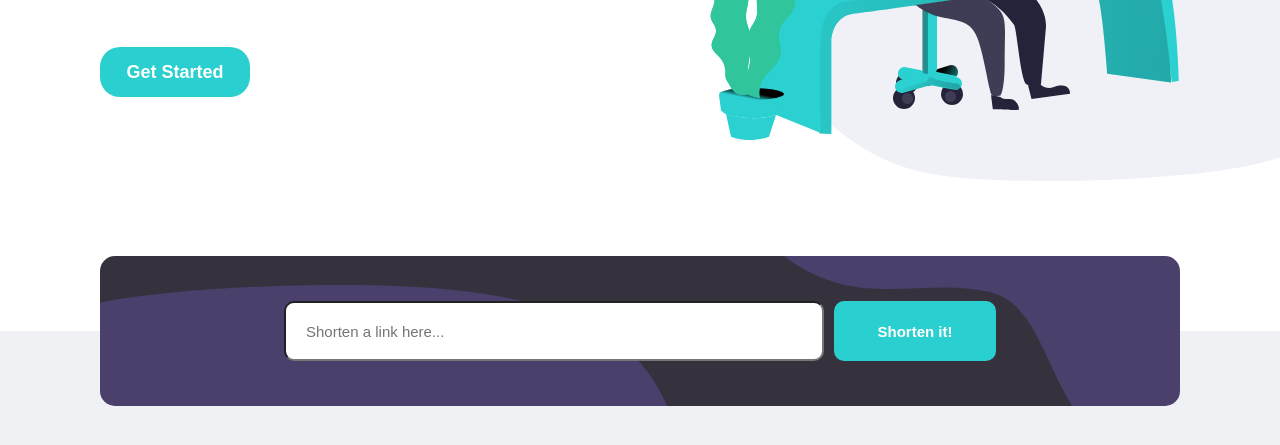
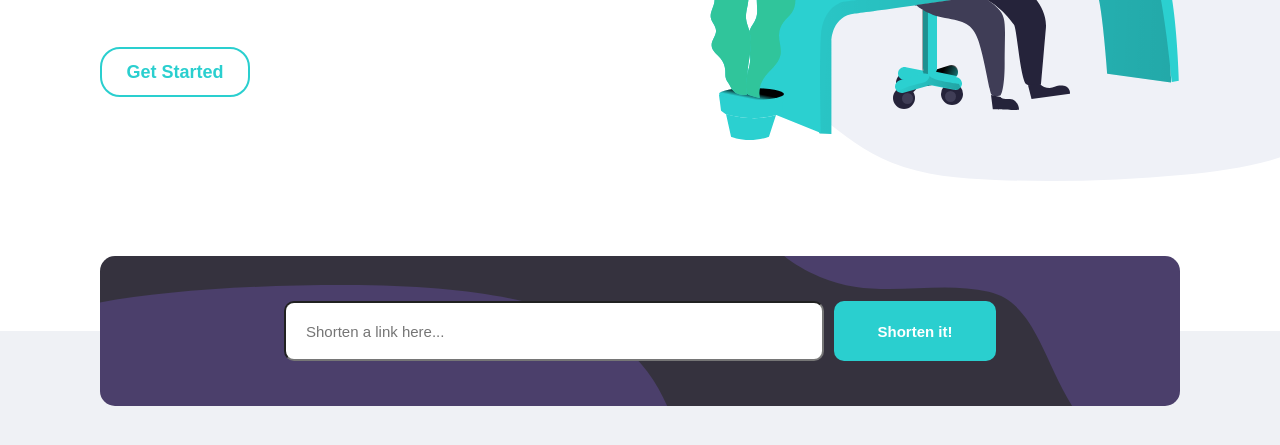
Before and after one commit to Xys-Tus/Shortly-Url, a plain HTML site: page index.html in a window 1280 px wide. Shown: the part 421-866 px from the top of the page. Drawn offline with Linux system fonts and the light colour scheme.

Commit message:
Feat: Updated the button style

```diff
--- a/styles.css
+++ b/styles.css
@@ -133,10 +133,11 @@ nav button:hover {
 .leftIntroDiv button {
   width: 15rem;
   height: 5rem;
-  background-color: hsl(180, 66%, 49%);
-  border: none;
+  /* background-color: hsl(180, 66%, 49%); */
+  background-color: white;
+  border: 2px solid hsl(180, 66%, 49%);
   border-radius: 2rem;
-  color: white;
+  color: hsl(180, 66%, 49%);
   font-weight: bold;
   cursor: pointer;
   margin-top: 5rem;
@@ -144,7 +145,9 @@ nav button:hover {
 }
 
 .leftIntroDiv button:hover {
-  background-color: hsl(180, 30%, 55%);
+  /* background-color: hsl(180, 30%, 55%);Z */
+  background-color: hsl(180, 66%, 49%);
+  color: white;
 }
 
 .rightIntroDiv {
```
Also changed, not shown: index.html (line endings or trailing spaces).
